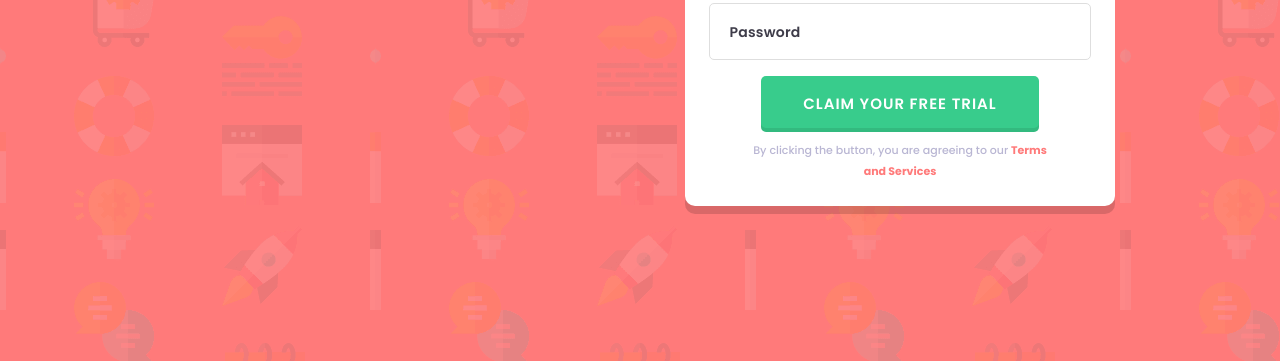
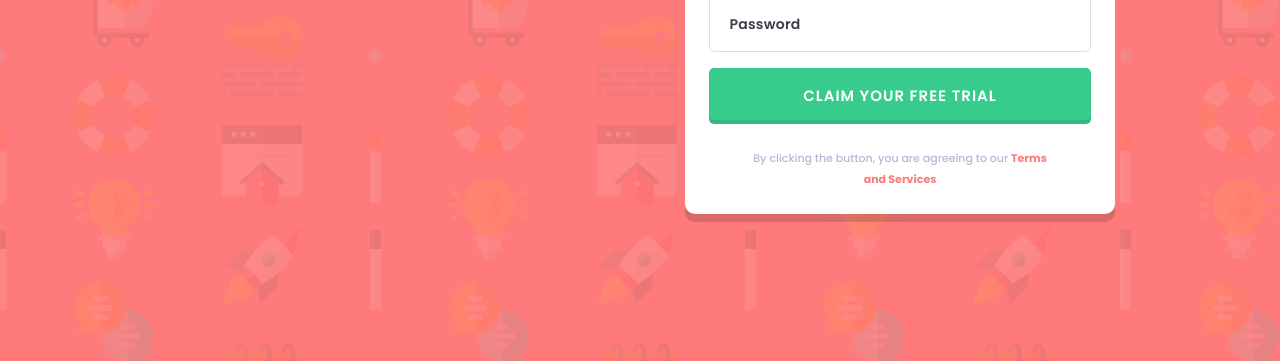
Before and after one commit to thomaserdmenger/intro-component, a plain HTML site: page index.html in a window 1280 px wide. Shown: the part 439-800 px from the top of the page. Drawn offline with Linux system fonts and the light colour scheme.

Commit message:
Improve button's width

```diff
--- a/index.html
+++ b/index.html
@@ -91,9 +91,12 @@
               />
               <div class="input-error-message">Password cannot be empty</div>
             </div>
-            <button class="form-submit-button" type="submit">
-              Claim your free trial
-            </button>
+
+            <div class="form-field">
+              <button class="form-submit-button" type="submit">
+                Claim your free trial
+              </button>
+            </div>
             <div class="terms">
               <p class="terms-text">
                 By clicking the button, you are agreeing to our
```
